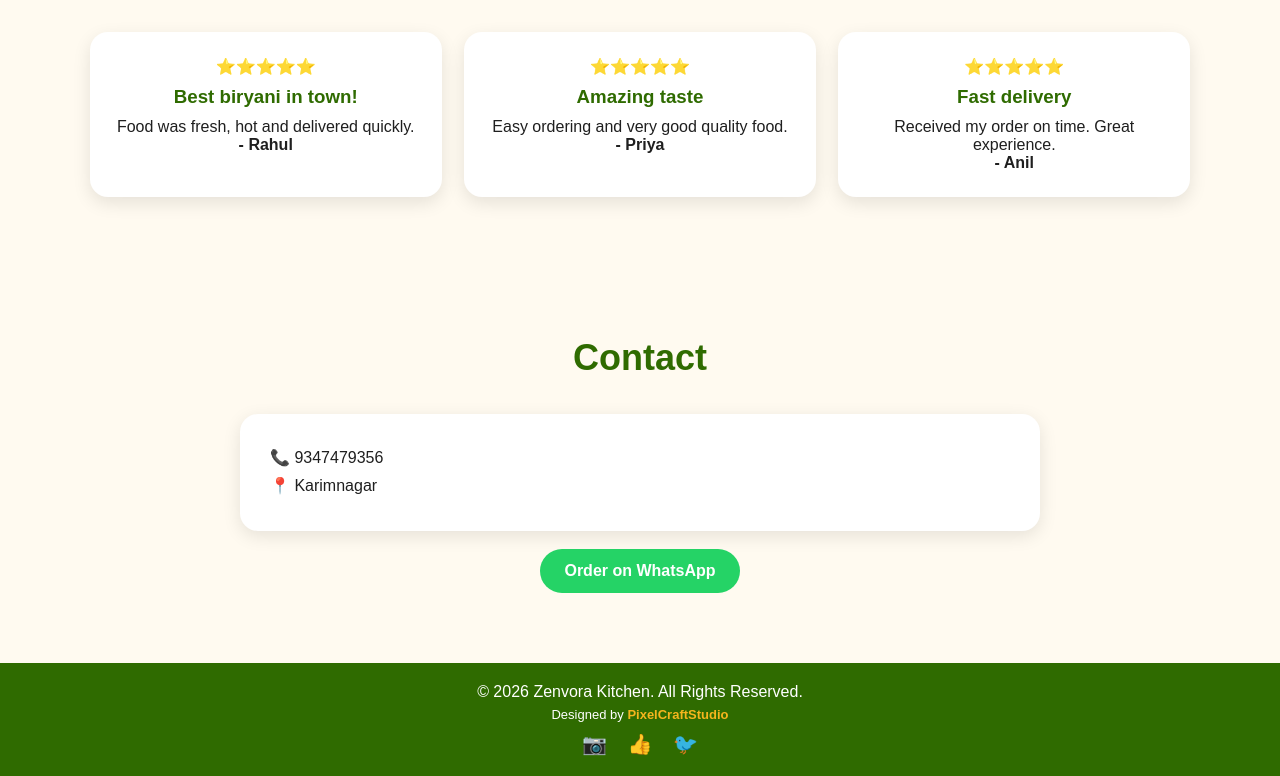
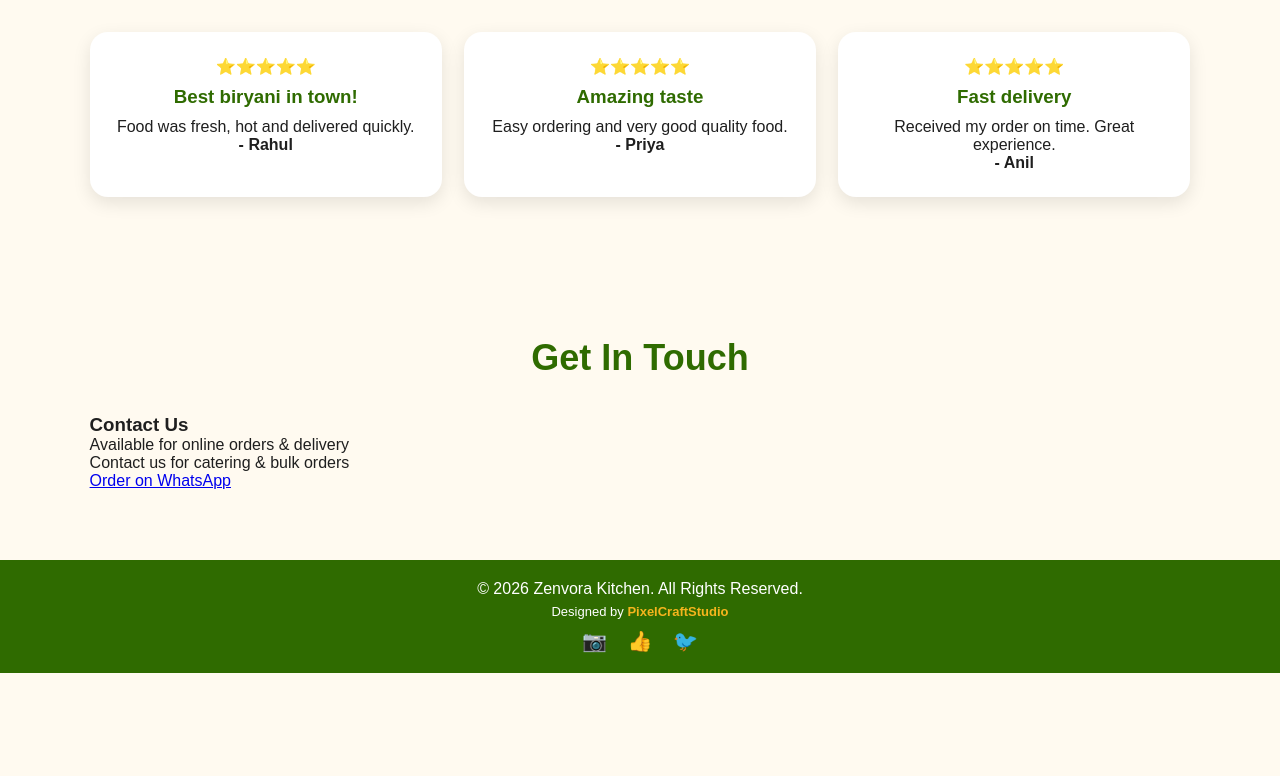
Before and after one commit to GATTUDEEPTHI2/zenvora-kitchen, a website: page public/index.html in a window 1280 px wide. Shown: the part 6485-7261 px from the top of the page. After the commit the page ends 7158 px from the top, so only its background shows below. Drawn offline with Linux system fonts and the light colour scheme.

Commit message:
Update demo contact section

```diff
--- a/public/index.html
+++ b/public/index.html
@@ -194,15 +194,17 @@
 
   <!-- CONTACT -->
   <section id="contact">
-    <h2 class="section-title">Contact</h2>
+    <h2 class="section-title">Get In Touch</h2>
 
-    <div class="contact-box">
-      <p>📞 9347479356</p>
-      <p>📍 Karimnagar</p>
-    </div>
 
-    <div style="text-align:center;">
-      <a class="whatsapp-btn" href="https://wa.me/919347479356" target="_blank">
+    <div class="contact-info">
+      <h3>Contact Us</h3>
+
+      <p>Available for online orders & delivery</p>
+
+      <p>Contact us for catering & bulk orders</p>
+
+      <a href="https://wa.me/919347479356" target="_blank" class="contact-btn">
         Order on WhatsApp
       </a>
     </div>
```
